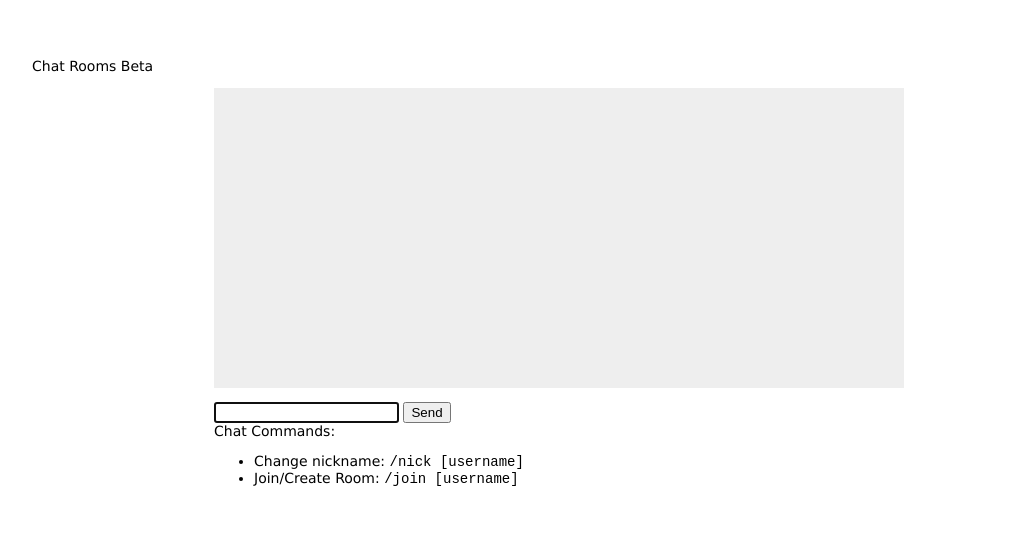
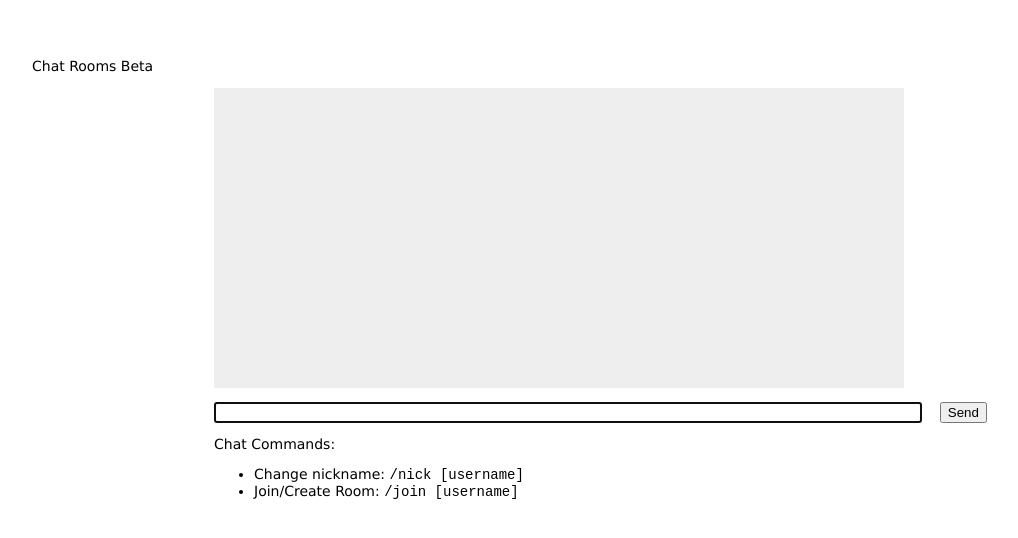
Before and after one commit to friendly-developer/chatrooms, a website: page public/index.html in a window 1280 px wide. Shown: the whole page, without its empty margins (26-1044 px from the left). Drawn offline with nearby package versions, Linux system fonts and the light colour scheme; no server answers.

Commit message:
feat: Added new styles for UI

```diff
--- a/public/styles/styles.css
+++ b/public/styles/styles.css
@@ -22,3 +22,21 @@ a{
   margin-bottom: 1em;
   margin-right: 10px;
 }
+#room-list{
+  float: right;
+  width: 100px;
+  height: 300px;
+  overflow: auto;
+}
+#room-list div{
+  border-bottom: 1px solid #eee;
+}
+#room-list div:hover{
+  background-color: #ddd;
+}
+
+#send-message{
+  width: 700px;
+  margin-bottom: 1em;
+  margin-right: 1em;
+}
```
